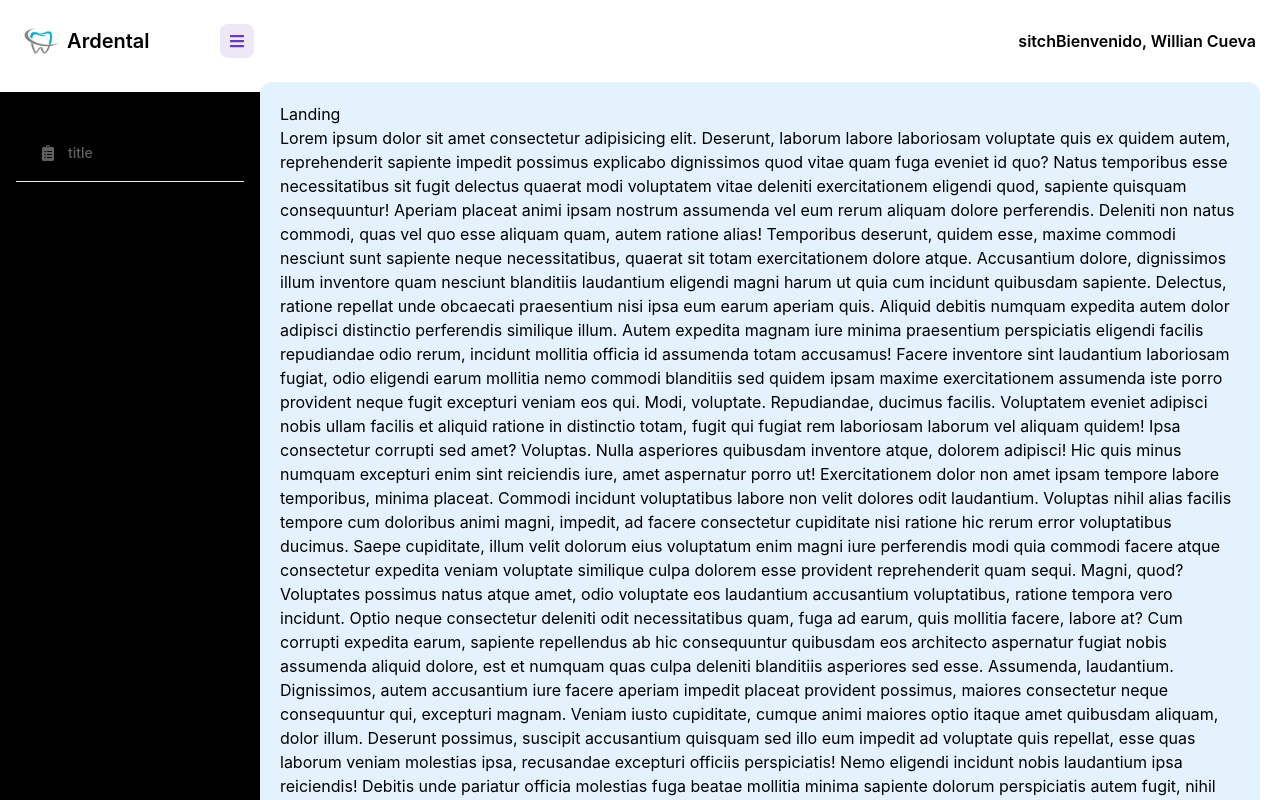
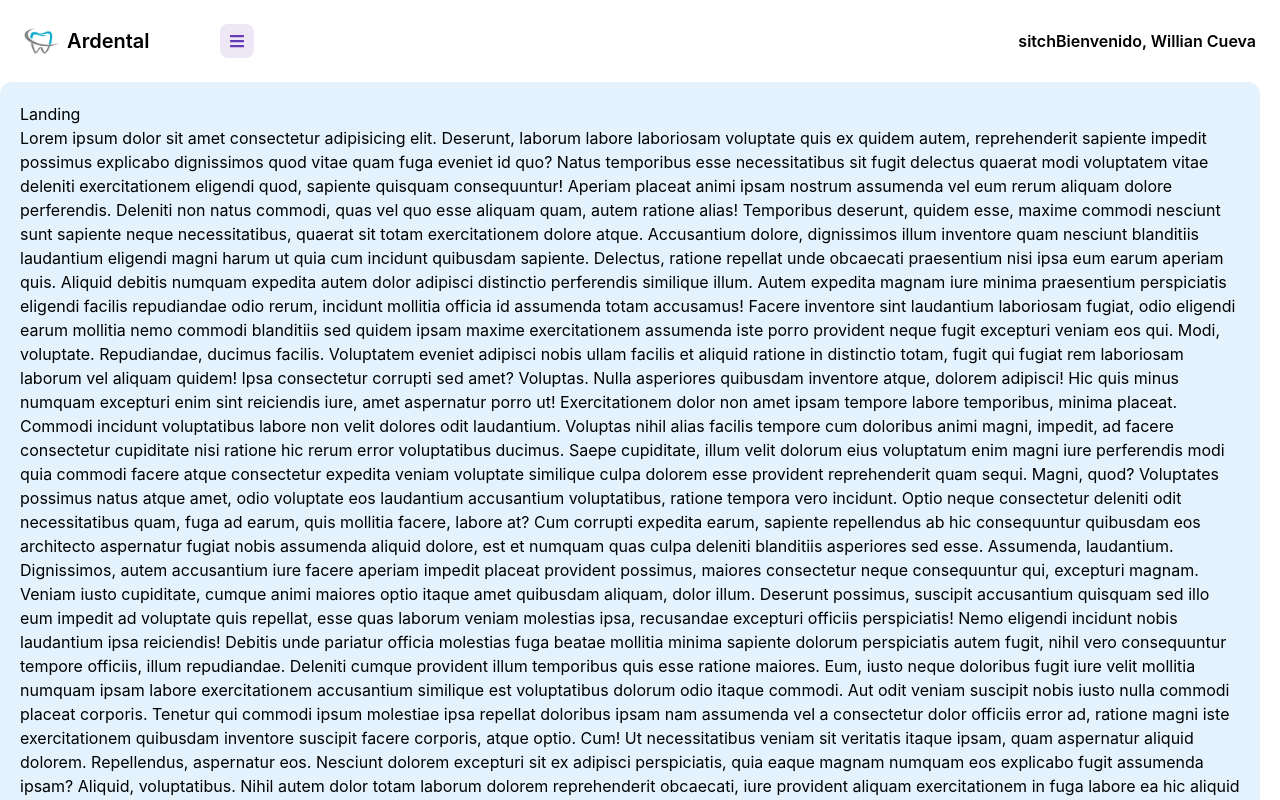
Before and after one commit to Willian-Cueva/ardental, a React (Create React App) app: page / in a window 1280 px wide. Shown: the top 800 px of the page. Built offline with nearby package versions, Linux system fonts and the light colour scheme.

Commit message:
deslizamiento exitoso

```diff
--- a/src/App.js
+++ b/src/App.js
@@ -1,7 +1,6 @@
 import Links from "./components/Links";
 import MyNavbar from "./components/MyNavbar";
 import Landing from "./pages/Landing";
-import styles from "./App.module.css"
 import { useState } from "react";
 function App() {
   const [showNavbar, setShowNavbar] = useState(true);
@@ -12,11 +11,11 @@ function App() {
   return (
     <>
       <MyNavbar swichShowNavbar={switchShowNavbar}/>
-      <div className={`${styles.contain}`}>
-        <div className={`duration-300 ease-in-out ${styles.links} w-${showNavbar?'15':'0'}`}>
+      <div className={`flex relative`}>
+        <div className={`absolute duration-700 ease-in-out ${showNavbar?"left-[0px]":"left-[-260px]"}`}>
           <Links />
         </div>
-        <div className={`duration-300 ease-in-out ${styles.pages} bg-[#E3F2FD] rounded-xl p-5 mr-5`}>
+        <div className={`absolute duration-700 ease-in-out bg-[#E3F2FD] rounded-xl p-5 mr-5 ${!showNavbar&&"ml-5"} left-[${showNavbar?"260px":"0px"}]`}>
           <Landing />
         </div>
       </div>
--- a/src/components/Links.js
+++ b/src/components/Links.js
@@ -4,9 +4,11 @@ import SubTitleLink from "./SubTitleLink";
 
 export default function Links() {
   return (
-    <div className={`lg:w-[260px] px-4 ${styles.navbar} bg-black`}>
+    <div className={`w-[260px] px-4 ${styles.navbar}`}>
       <SubTitleLink title="Dashboard" />
       <ButtonLink />
+      <div className="w-full h-[1px] bg-[#EEEEEE]" />
+      <ButtonLink title="Pacientes"/>
       <div className="w-full h-[1px] bg-[#EEEEEE]" />
     </div>
   );
```
